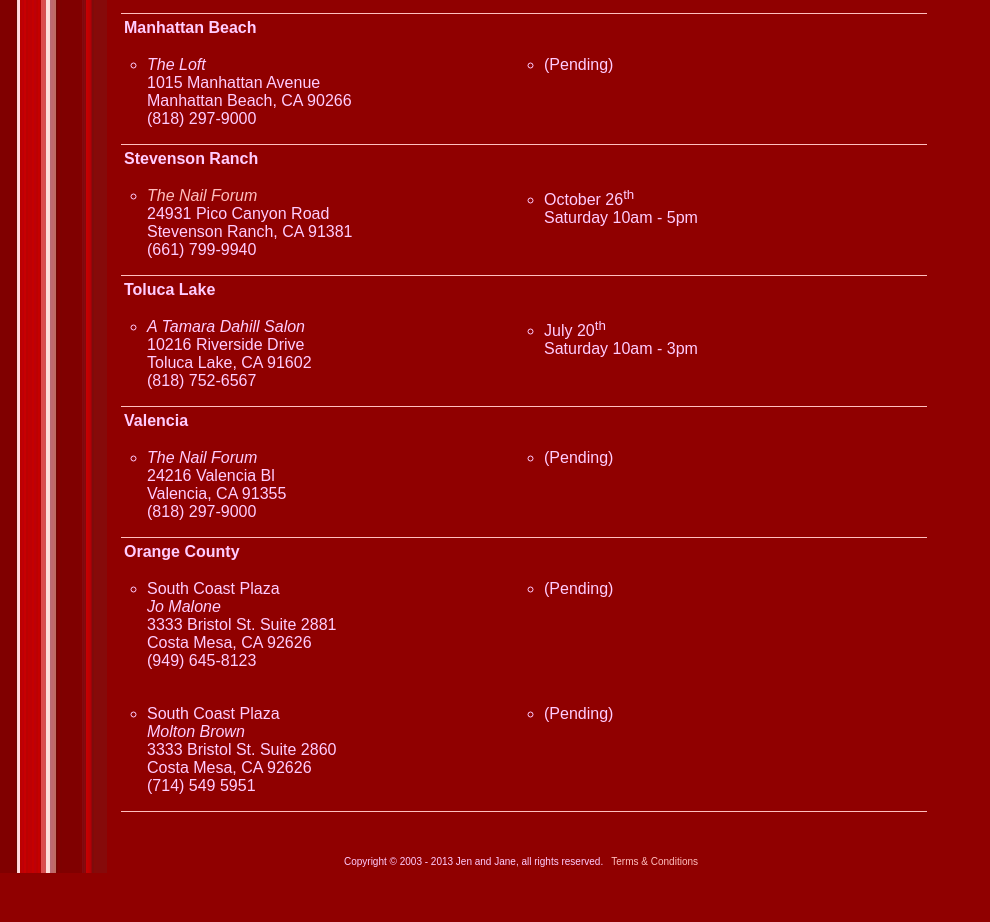
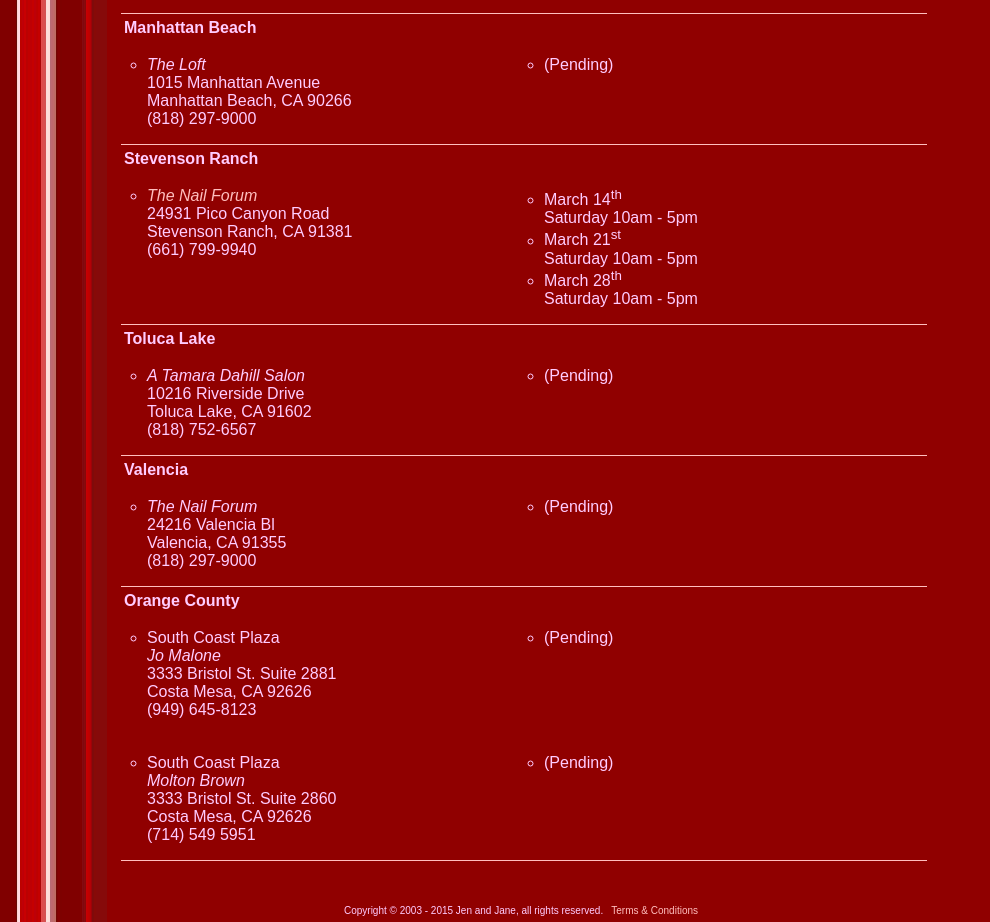
Before and after one commit to dredom/jenandjane, a PHP site: page /shows/ in a window 1280 px wide. Shown: the part 381-1303 px from the top of the page, without its empty margins (0-990 px from the left). Before the commit the page ends 1254 px from the top, so only its background shows below. Run offline with PHP 8.4, Linux system fonts and the light colour scheme; a stand-in replaces the project's code that opens the database connection; some libraries are stand-ins or nearby versions.

Commit message:
Change PO Box, copyright, shows

```diff
--- a/contact/index.php
+++ b/contact/index.php
@@ -28,9 +28,9 @@
  <a href=/stores >Click here for store locations.</a>
  <br><br>
  <br> jen + jane
- <br> PO Box 1331
- <br> San Luis Obispo
- <br> California 93406
+ <br> PO Box 712005
+ <br> Los Angeles
+ <br> California 90071-7005
  <br>
  <br> 818/297-9000
  <br>
--- a/shows/index.php
+++ b/shows/index.php
@@ -121,7 +121,13 @@
    <div class="when">
     <ul>
 
-     <li>October  26<sup>th</sup> <br>
+     <li>March  14<sup>th</sup> <br>
+     Saturday 10am - 5pm
+     </li>
+     <li>March  21<sup>st</sup> <br>
+     Saturday 10am - 5pm
+     </li>
+     <li>March  28<sup>th</sup> <br>
      Saturday 10am - 5pm
      </li>
 
@@ -143,8 +149,7 @@
    </div>
    <div class="when">
     <ul>
-     <li>July 20<sup>th</sup> <br>
-     Saturday 10am - 3pm
+     <li>(Pending) <br>
      </li>
     </ul>
    </div>
--- a/vw/foot/footer.php
+++ b/vw/foot/footer.php
@@ -1,7 +1,7 @@
 <br>
 <center>
  <font size=1>
-  Copyright &copy; 2003 - 2013 Jen and Jane, all rights reserved.
+  Copyright &copy; 2003 - 2015 Jen and Jane, all rights reserved.
   &nbsp;
   <a href=/terms/index.php>Terms &amp; Conditions</a>
  </font>
```
